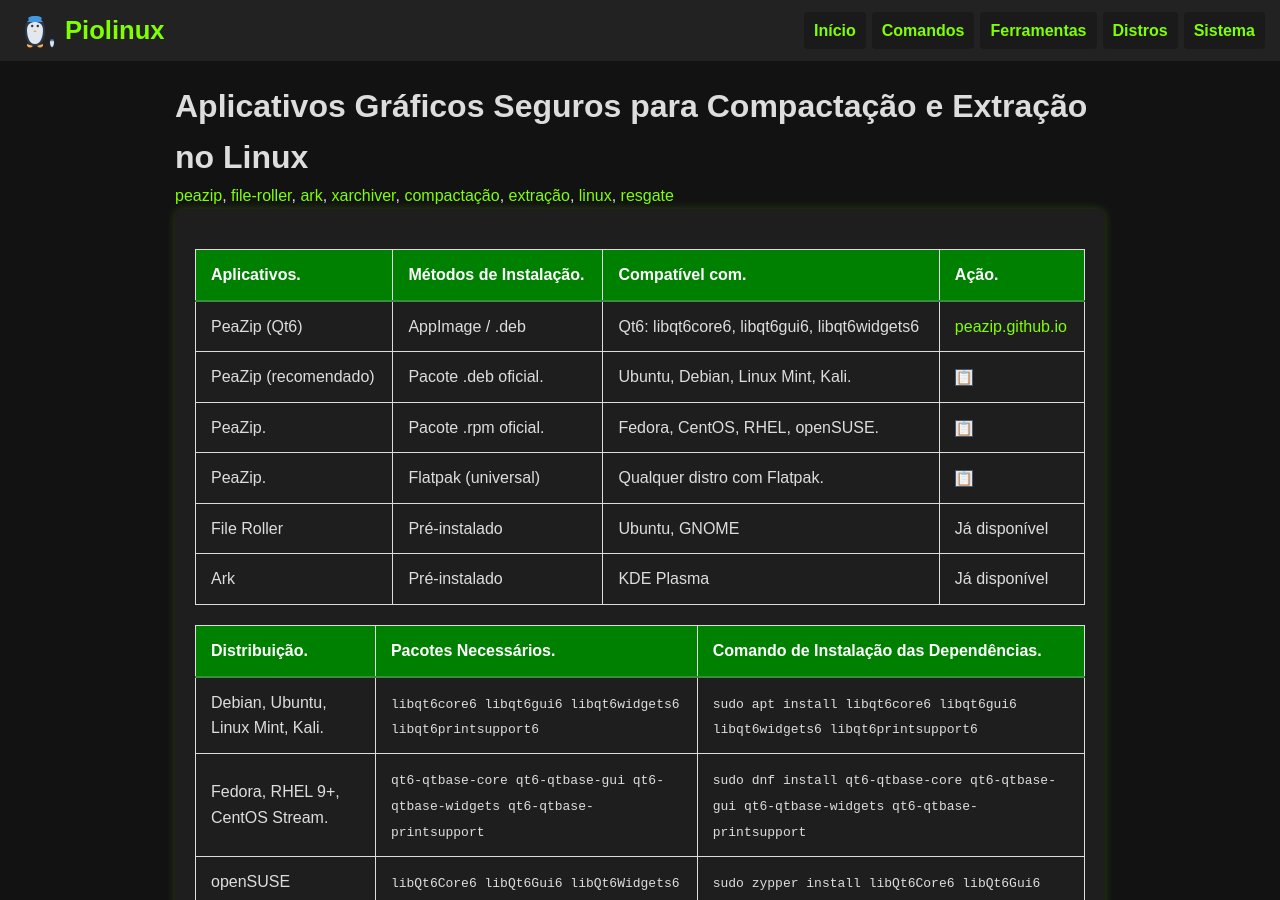
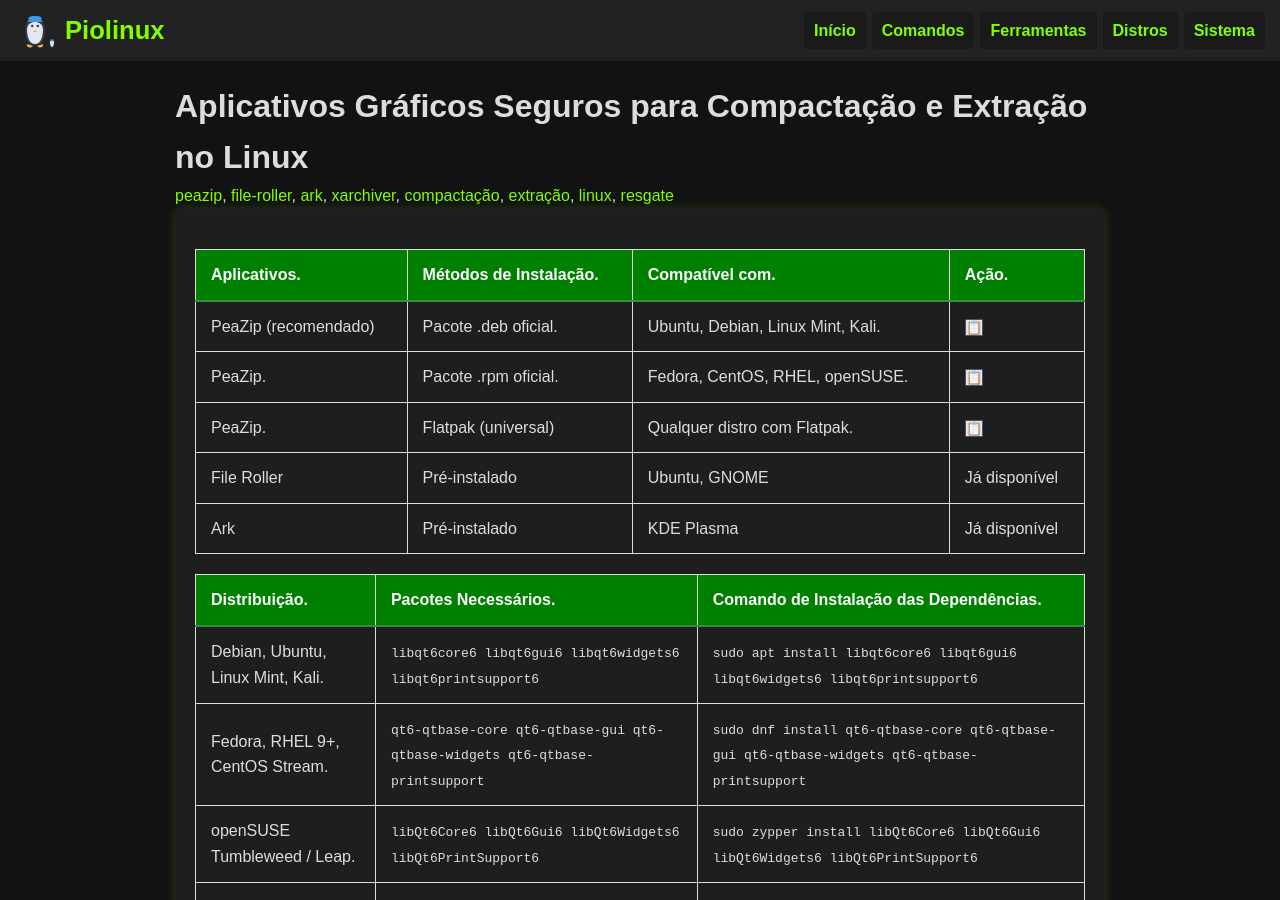
Before and after one commit to Piolinux/piolinux-site, a Jekyll site: the page built from _pages/_comandos/compactacao-e-arquivamento.md, in a window 1280 px wide and 900 px high. Built offline with Jekyll 4.4.1, drawn with Linux system fonts in a browser that asks for light colours.

Commit message:
Update compactacao-e-arquivamento.md

```diff
--- a/_pages/_comandos/compactacao-e-arquivamento.md
+++ b/_pages/_comandos/compactacao-e-arquivamento.md
@@ -28,12 +28,7 @@ permalink: /aplicativos-graficos-compactacao-linux/
       </tr>
     </thead>
     <tbody>
-<tr>
-  <td data-label="Aplicativo">PeaZip (Qt6)</td>
-  <td data-label="Método">AppImage / .deb</td>
-  <td data-label="Requisitos">Qt6: libqt6core6, libqt6gui6, libqt6widgets6</td>
-  <td data-label="Link"><a href="https://peazip.github.io/">peazip.github.io</a></td>
-</tr>
+
 
 
       <tr>
```
